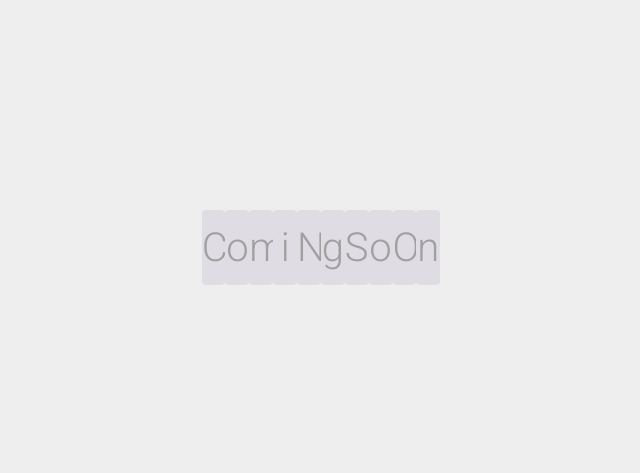
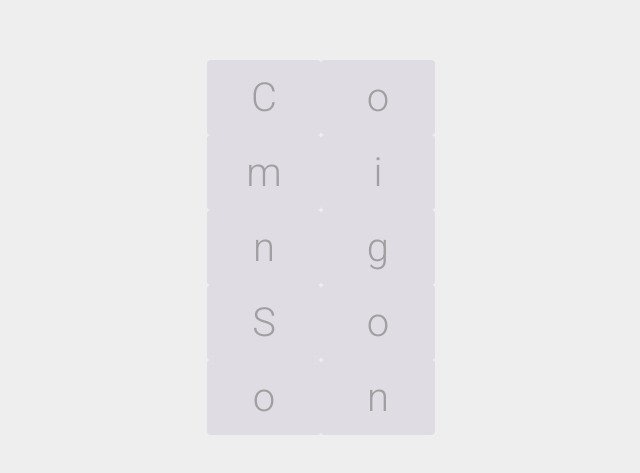
Before and after one commit to Zelxnte/zelxnte.github.io, a plain HTML site: page index.html in a window 1280 px wide. Shown: the part 121-594 px from the top of the page, without its empty margins (319-959 px from the left). Drawn offline with Linux system fonts and the light colour scheme.

Commit message:
Update index.html

```diff
--- a/index.html
+++ b/index.html
@@ -48,8 +48,8 @@
 
 	.main span {
 		background:#DFDCE3;
-		width:10%;
-		height:10%;
+		width:50%;
+		height:50%;
 		display:block;
 		line-height:75px;
 		font-family: "Roboto", sans-serif;
@@ -65,16 +65,16 @@
 		box-shadow:0 30px 20px rgba(0,0,0,.2);
 		color:#fff;
 		background:#FF5A09;
-		width:10%;
-		height:10%;
+		width:100%;
+		height:100%;
 	}
 	.main:hover span:nth-child(even) {
 		transform:skewY(-10deg);
 		box-shadow:0 30px 20px rgba(0,0,0,.2);
 		color:#fff;
 		background:#FF5A09;
-		width:10%;
-		height:10%;
+		width:100%;
+		height:100%;
 	}
 
 </style>
@@ -87,12 +87,12 @@
 	    <span>o</span>
 	    <span>m</span>
 	    <span>i</span>
-	    <span>N</span>
+	    <span>n</span>
 	    <span>g</span>
 	    <span> </span>
 	    <span>S</span>
 	    <span>o</span>
-	    <span>O</span>
+	    <span>o</span>
             <span>n</span>
     </div>
 
```
